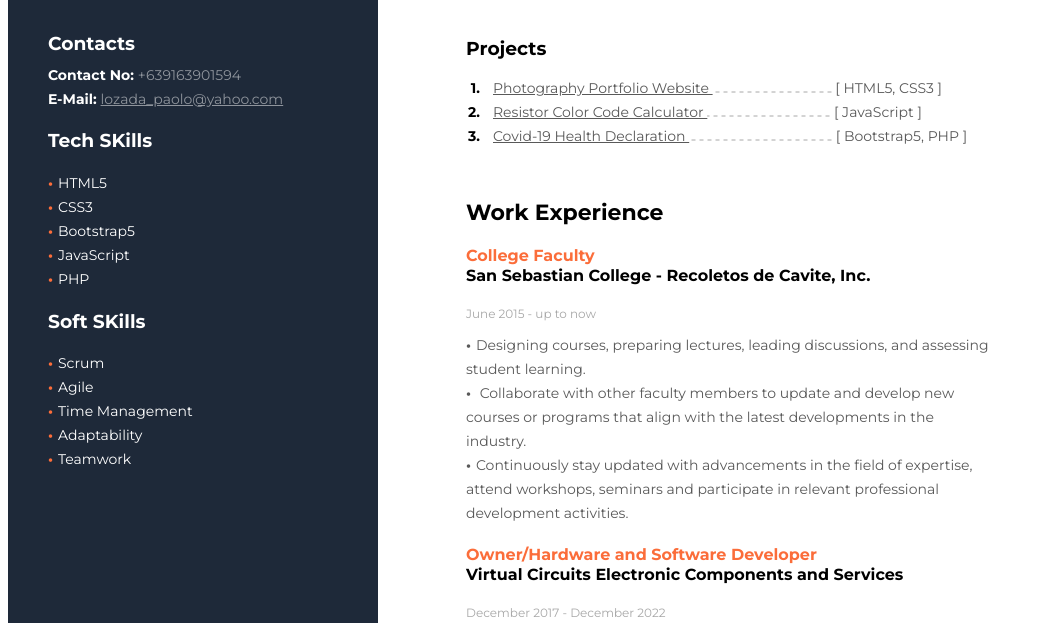
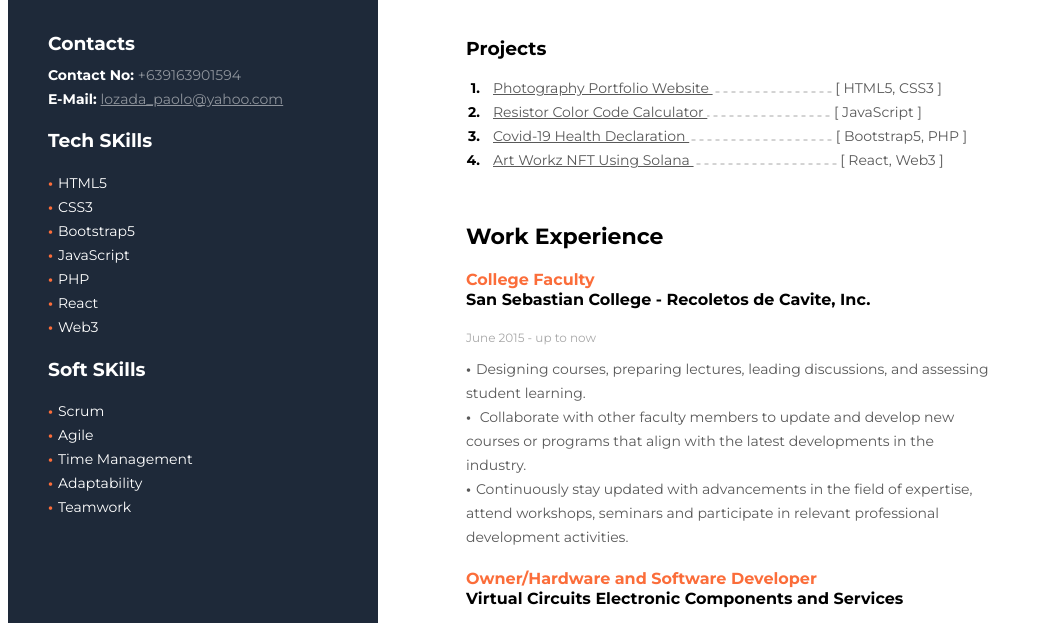
Before and after one commit to virtualcircuits/resume, a plain HTML site: page index.html in a window 1280 px wide. Shown: the part 348-971 px from the top of the page, without its empty margins (0-1043 px from the left). Drawn offline with Linux system fonts and the light colour scheme.

Commit message:
Update index.html

```diff
--- a/index.html
+++ b/index.html
@@ -32,6 +32,8 @@
                     <li>Bootstrap5</li>
                     <li>JavaScript</li>
                     <li>PHP</li>
+                    <li>React</li>
+                    <li>Web3</li>
                 </ul>
             </div>
 
@@ -78,6 +80,12 @@
                 </a>
                 <img src="./images/dashed_line_3.svg" alt="dashed_line">
                 [ Bootstrap5, PHP ]
+                </li>
+
+                <li><a href="https://art-workz-nft.netlify.app/" target="_blank">Art Workz NFT Using Solana
+                </a>
+                <img src="./images/dashed_line_3.svg" alt="dashed_line">
+                [ React, Web3 ]
                 </li>
             </ol>
         </div>
```
